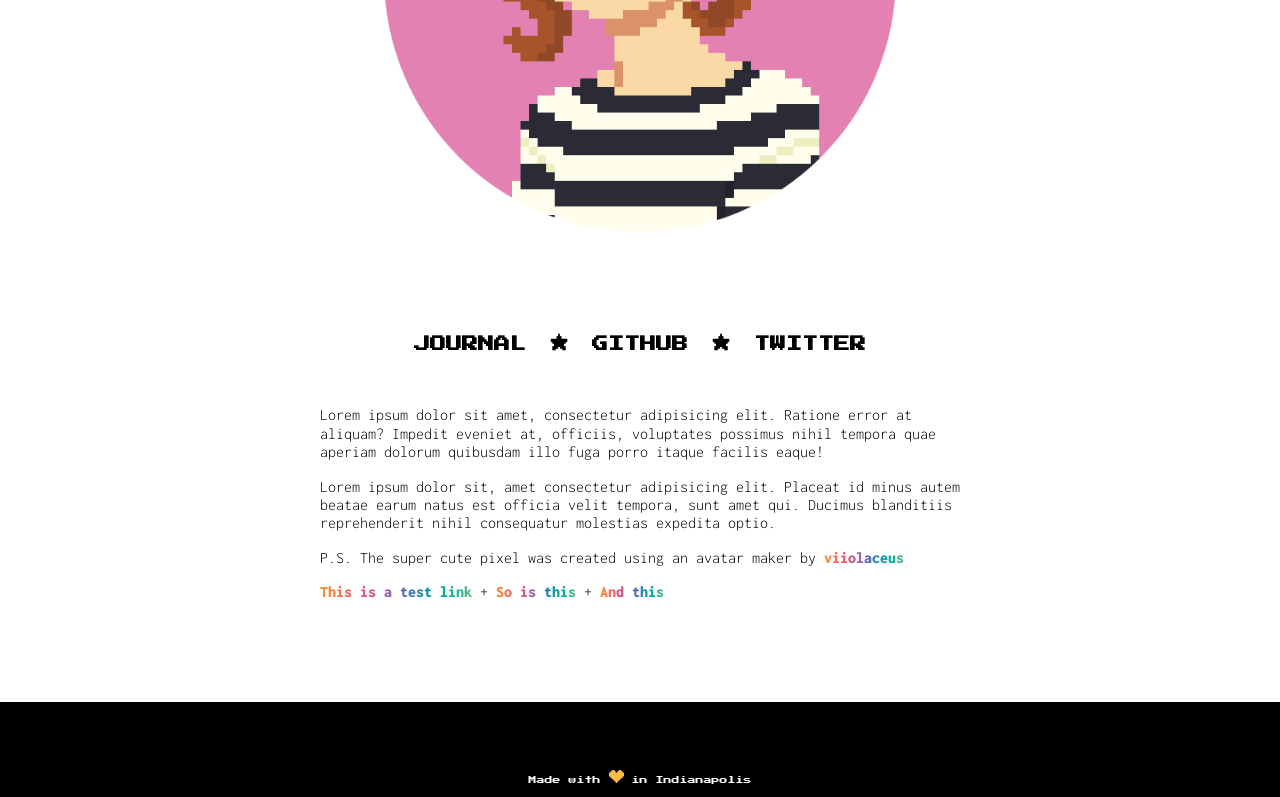
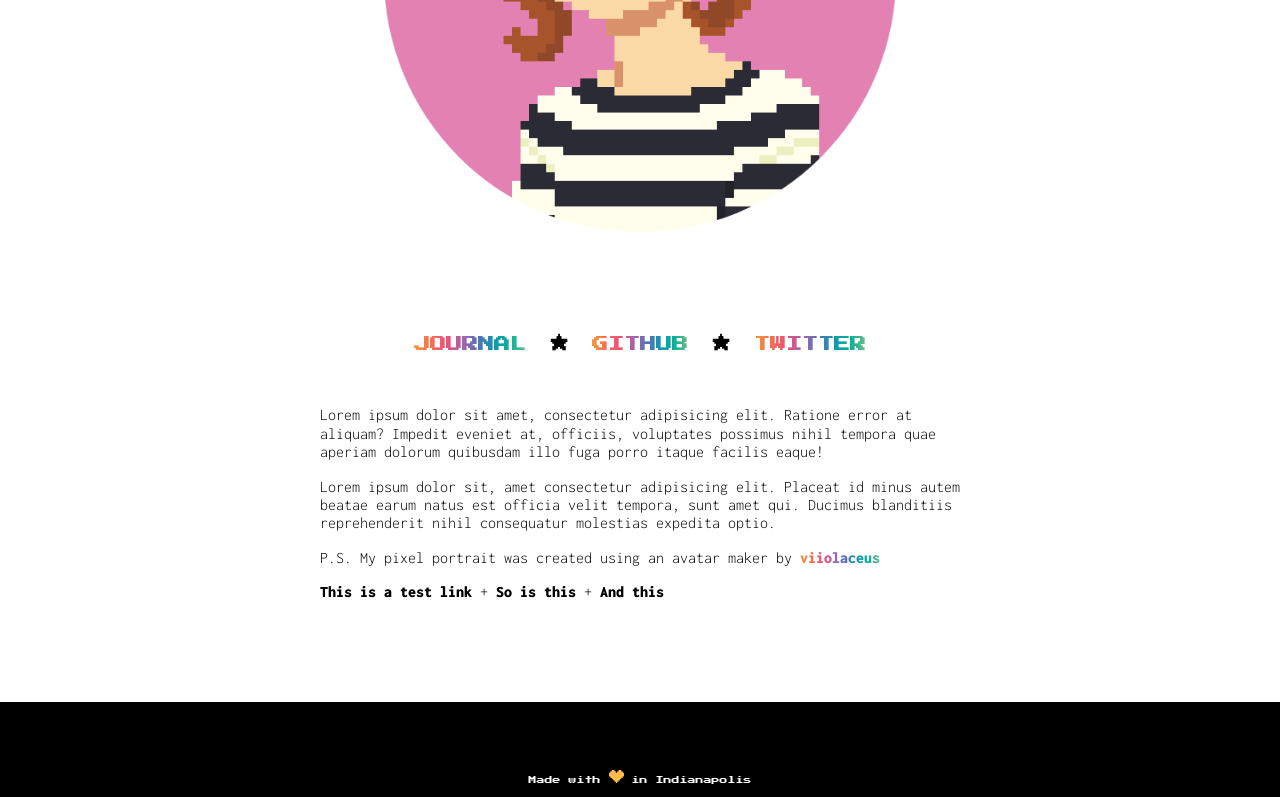
Before and after one commit to maudlinmandrake/jennymikacdev, a website: page index.html in a window 1280 px wide. Shown: the part 386-1183 px from the top of the page. Drawn offline with nearby package versions, Linux system fonts and the light colour scheme.

Commit message:
Link styling

```diff
--- a/index.html
+++ b/index.html
@@ -31,13 +31,13 @@
             <img src="img/circle-cropped.png" alt="A pixelated portrait of the author">
         </div>
         <div class="nav">
-            <a href="journal.html">journal</a> <img src="img/star.png"> <a href="http://www.github.com/maudlinmandrake">github</a> <img src="img/star.png"> <a href="http://www.twitter.com/jennymikac">twitter</a>
+            <a class="rainbow-text" href="journal.html">journal</a> <img src="img/star.png"> <a class="rainbow-text" href="http://www.github.com/maudlinmandrake">github</a> <img src="img/star.png"> <a class="rainbow-text" href="http://www.twitter.com/jennymikac">twitter</a>
         </div>
         <div class="about">
             <p>Lorem ipsum dolor sit amet, consectetur adipisicing elit. Ratione error at aliquam? Impedit eveniet at, officiis, voluptates possimus nihil tempora quae aperiam dolorum quibusdam illo fuga porro itaque facilis eaque!</p>
             <p>Lorem ipsum dolor sit, amet consectetur adipisicing elit. Placeat id minus autem beatae earum natus est officia velit tempora, sunt amet qui. Ducimus blanditiis reprehenderit nihil consequatur molestias expedita optio.</p>
-            <p>P.S. The super cute pixel was created using an avatar maker by <a class="rainbow-text" href="https://twitter.com/viiolaceus">viiolaceus</a></p>
-            <p><a class="rainbow-text" href="">This is a test link</a> + <a class="rainbow-text" href="">So is this</a> + <a class="rainbow-text" href="">And this</a></p>
+            <p>P.S. My pixel portrait was created using an avatar maker by <a class="rainbow-text" href="https://twitter.com/viiolaceus">viiolaceus</a></p>
+            <p><a href="">This is a test link</a> + <a href="">So is this</a> + <a href="">And this</a></p>
         </div>
 
 
```
